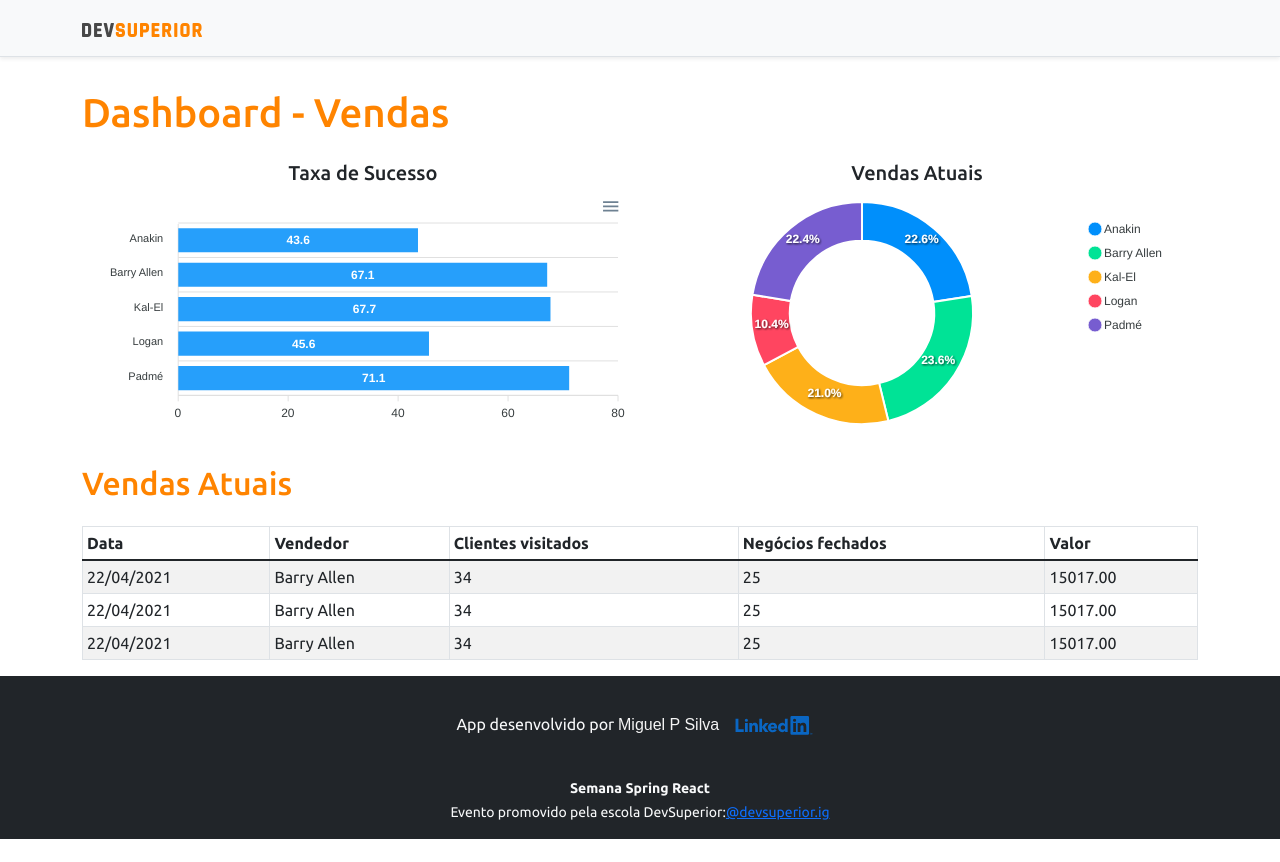
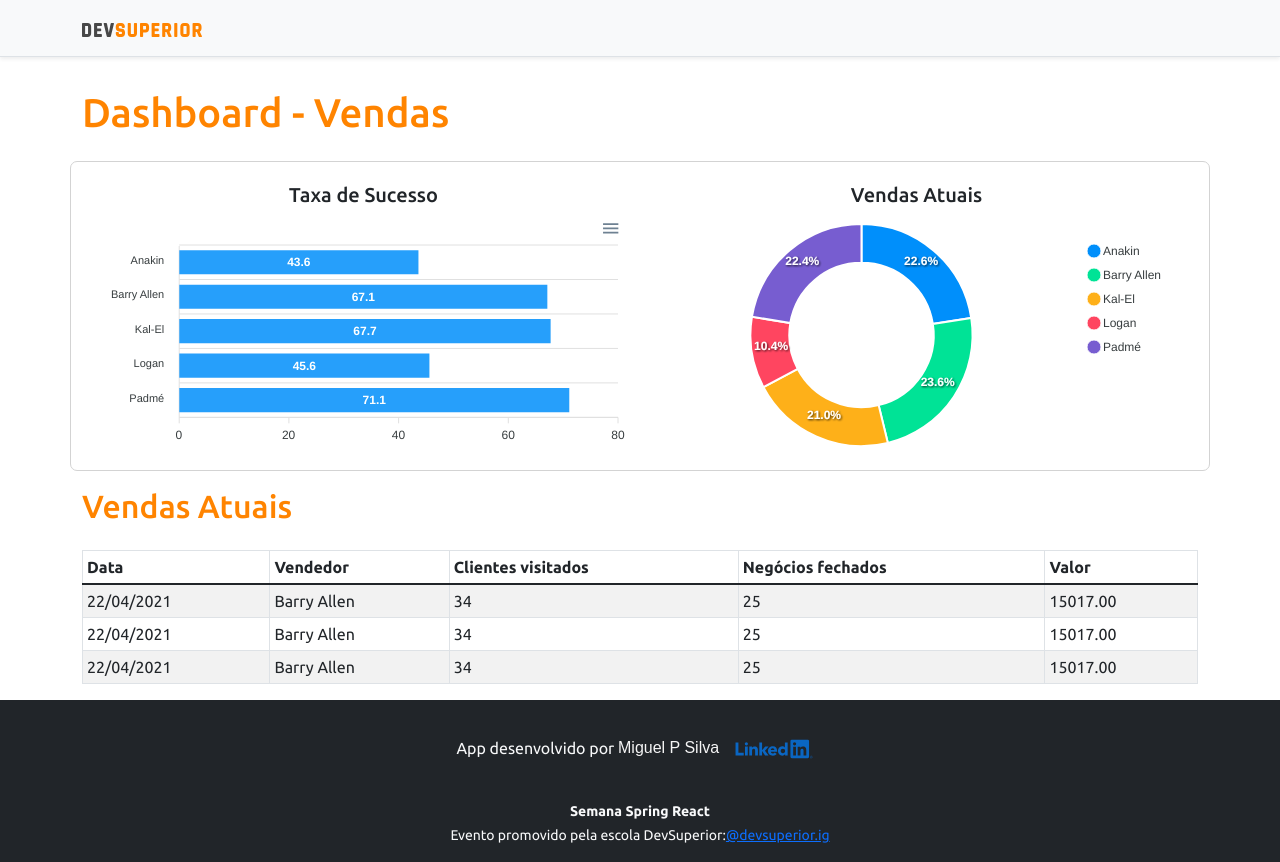
Before and after one commit to MiguelProgrammer/projeto-sds3, a React (Create React App) app in the folder frontend/: page / in a window 1280 px wide. Before the commit the page ends 839 px from the top, so only its background shows below. Built offline with nearby package versions, Linux system fonts and the light colour scheme.

Commit message:
Deploy na netlify

```diff
--- a/frontend/src/App.tsx
+++ b/frontend/src/App.tsx
@@ -17,7 +17,7 @@ function App() {
       <div className='container'>
         <h1 className='text-primary py-3'>Dashboard - Vendas</h1>
 
-        <div className="row px-3">
+        <div className="row px-3" id="home">
           <div className="col-sm-6">
             <h5 className="text-center text-secundary">
               Taxa de Sucesso
--- a/frontend/src/assets/css/styles.css
+++ b/frontend/src/assets/css/styles.css
@@ -38,3 +38,17 @@ html, body {
     font-family: sans-serif;
     color: whitesmoke;
 }
+#home {
+    border: 1px solid lightgray;
+    border-radius: 7px;
+}
+
+#nome, h5 {
+    padding-top: 4%;
+}
+
+#chart {
+    max-width: 380px;
+    margin: 35px auto;
+    padding: 0;
+  }
--- a/frontend/src/components/DonutChart/index.tsx
+++ b/frontend/src/components/DonutChart/index.tsx
@@ -17,10 +17,12 @@ function DonutChart() {
     return (
         <Chart
             options={{ ...options, labels: mockData.labels}}
+            id="charat"
             series={mockData.series}
             type="donut"
             height="240"
         />
+
     );
 
     /*
```
